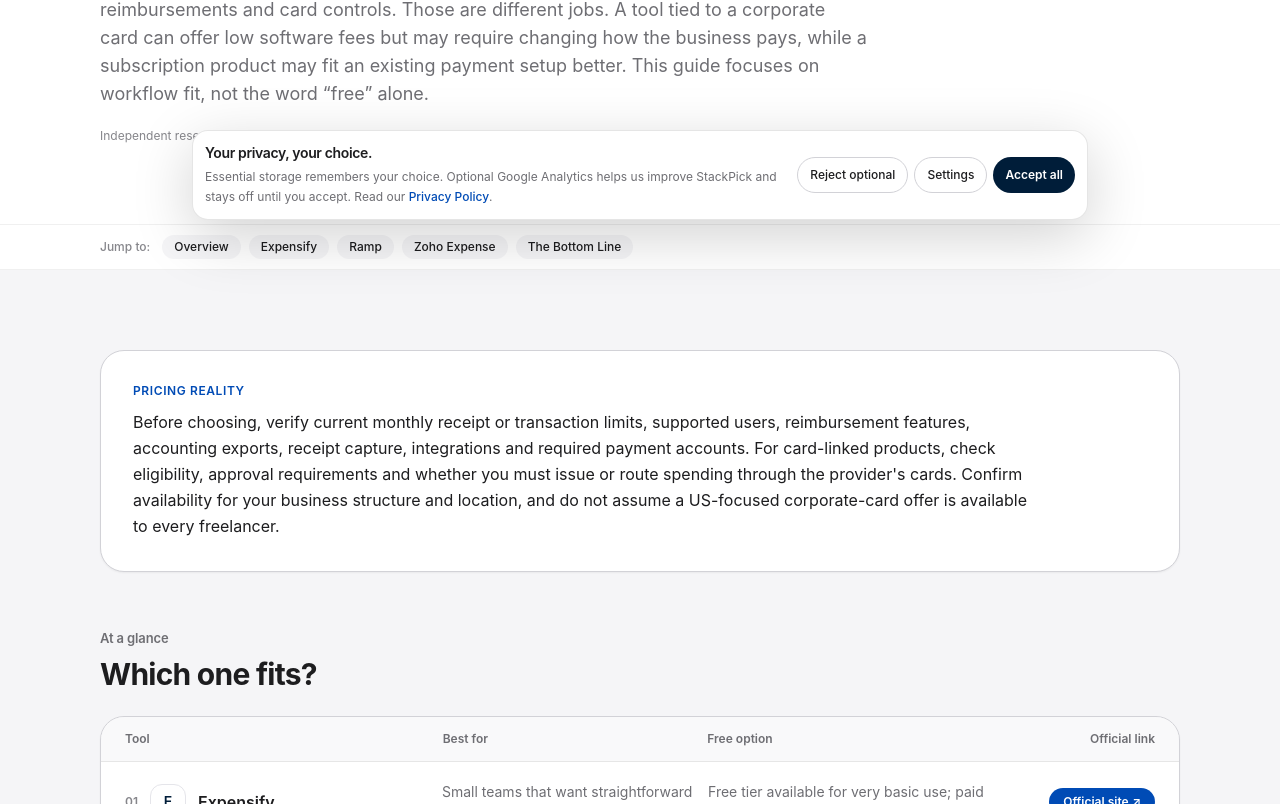
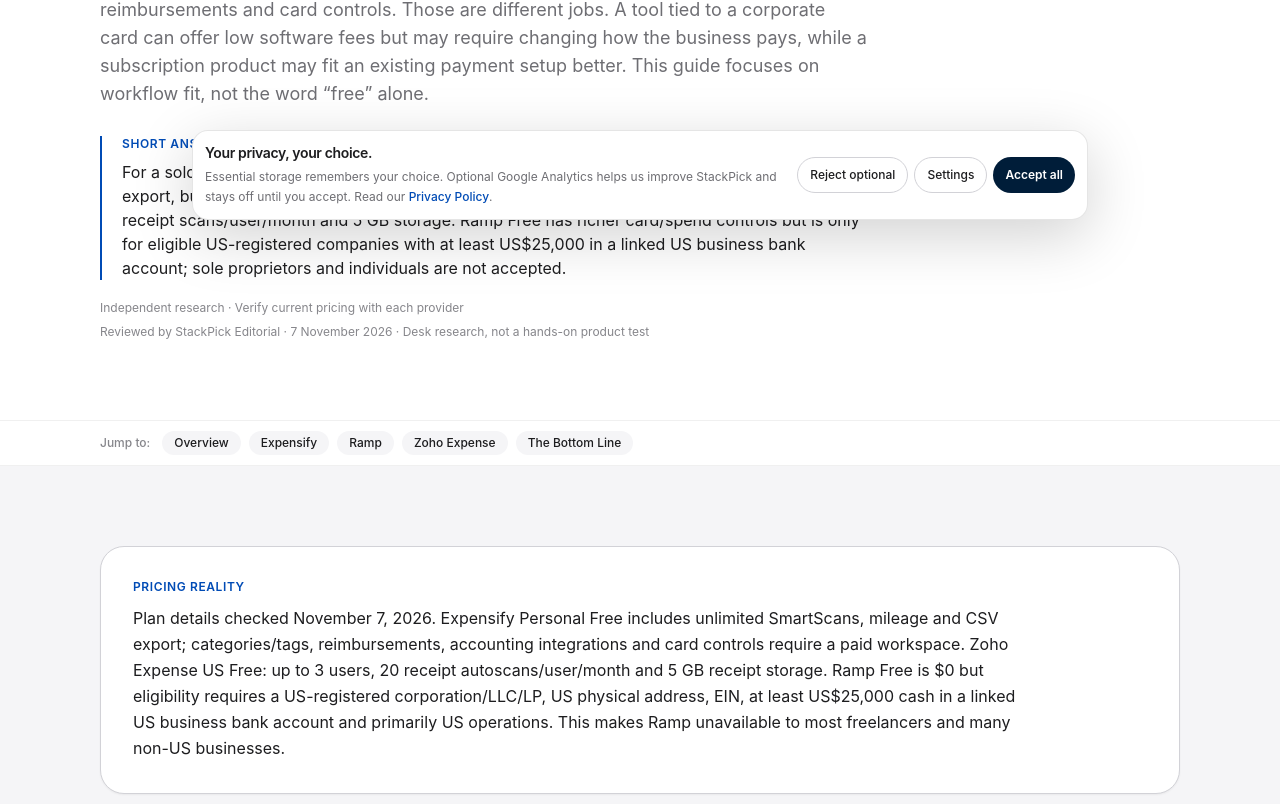
Before and after one commit to LinukaBandara/StackPick, a Next.js app: page /best/expense-management-software in a window 1280 px wide. Shown: the part 556-1360 px from the top of the page. Built offline with nearby package versions, Linux system fonts and the light colour scheme; no server answers.

Commit message:
Add accurate Expensify Ramp and Zoho Expense free plan limits

```diff
--- a/app/best/expense-management-software/page.tsx
+++ b/app/best/expense-management-software/page.tsx
@@ -13,35 +13,37 @@ export default function Page() {
     <ComparisonArticle
       title="Best Expense Tracking Software for Freelancers and Small Business"
       slug="expense-management-software"
+      reviewedOn="2026-11-07"
       intro="Freelancers often need to capture receipts, categorize business purchases and export records for tax preparation; small teams may also need employee submissions, approvals, reimbursements and card controls. Those are different jobs. A tool tied to a corporate card can offer low software fees but may require changing how the business pays, while a subscription product may fit an existing payment setup better. This guide focuses on workflow fit, not the word “free” alone."
-      pricingNote="Before choosing, verify current monthly receipt or transaction limits, supported users, reimbursement features, accounting exports, receipt capture, integrations and required payment accounts. For card-linked products, check eligibility, approval requirements and whether you must issue or route spending through the provider's cards. Confirm availability for your business structure and location, and do not assume a US-focused corporate-card offer is available to every freelancer."
+      quickAnswer="For a solo freelancer, Expensify Personal Free includes unlimited SmartScans, mileage and CSV export, but not team approvals or reimbursements. Zoho Expense Free supports 3 users, 20 receipt scans/user/month and 5 GB storage. Ramp Free has richer card/spend controls but is only for eligible US-registered companies with at least US$25,000 in a linked US business bank account; sole proprietors and individuals are not accepted."
+      pricingNote="Plan details checked November 7, 2026. Expensify Personal Free includes unlimited SmartScans, mileage and CSV export; categories/tags, reimbursements, accounting integrations and card controls require a paid workspace. Zoho Expense US Free: up to 3 users, 20 receipt autoscans/user/month and 5 GB receipt storage. Ramp Free is $0 but eligibility requires a US-registered corporation/LLC/LP, US physical address, EIN, at least US$25,000 cash in a linked US business bank account and primarily US operations. This makes Ramp unavailable to most freelancers and many non-US businesses."
       tools={[
         {
           name: "Expensify",
           bestFor: "Small teams that want straightforward expense reporting and reimbursement",
-          freeOption: "Free tier available for very basic use; paid tiers scale from there.",
+          freeOption: "Personal Free includes unlimited SmartScans, mileage tracking, manual expenses and CSV export. A paid workspace is required for categories/tags, reimbursements, approvals, accounting integrations and corporate-card controls.",
           tradeoff:
             "The receipt-scanning SmartScan feature and straightforward reimbursement flow are genuinely well-reviewed and quick to set up. It's a subscription cost with no corporate-card offset, so at a real headcount it can cost more per month than a card-based free alternative - the trade-off is not needing to route company spend through a specific card provider.",
-          url: "https://www.expensify.com/",
+          url: "https://www.expensify.com/pricing",
         },
         {
           name: "Ramp",
           bestFor: "Businesses willing to put company card spend through Ramp's own cards",
-          freeOption: "Free tier available, subsidized by Ramp's corporate card interchange revenue.",
+          freeOption: "Ramp Free is $0 and includes corporate cards, expense management and accounting integrations, but eligibility is restricted to qualifying US businesses: corporation/LLC/LP, US physical address, EIN, at least US$25,000 cash in a linked US business account and primarily US operations. Sole proprietors and individuals are not accepted.",
           tradeoff:
-            "Real-time spend controls, automated categorization, and proactive savings suggestions go meaningfully beyond passive expense reporting - this is a spend-management platform, not just a report-filing tool. The free/cheap pricing model depends on actually using Ramp's cards for company spend, which is a bigger commitment than just installing a reporting app.",
-          url: "https://ramp.com/",
+            "A broader spend-management platform with card controls, bill pay and accounting integrations. The free offer is not a universal no-cost expense app: application eligibility and corporate-card underwriting matter, and most freelancers outside the US will not qualify.",
+          url: "https://ramp.com/pricing",
         },
         {
           name: "Zoho Expense",
           bestFor: "Very small teams on a tight budget, especially already using Zoho",
-          freeOption: "Free plan for a small number of users.",
+          freeOption: "US Free plan supports up to 3 users, 20 receipt autoscans/user/month and 5 GB storage. Standard and Premium add higher scan limits, card feeds and advanced policies.",
           tradeoff:
             "The most budget-friendly genuine option here, and it connects cleanly to Zoho Books if you're already in that ecosystem. Automation and card-integration depth are lighter than Ramp's - fine for basic reporting, limiting if you want proactive spend controls.",
-          url: "https://www.zoho.com/expense/",
+          url: "https://www.zoho.com/us/expense/pricing/",
         },
       ]}
-      bottomLine="For a solo freelancer, first test whether a receipt-capture and export workflow is enough; do not pay for team approvals you will never use. For a small team that needs reimbursement and review, compare the full submission-to-payment process. Consider card-linked spend management only if the business is eligible and willing to use that card ecosystem. Before committing, export a month of test transactions and check whether the categories and records are usable by your bookkeeper or tax preparer."
+      bottomLine="Solo freelancer: Expensify Personal Free is a useful receipt/mileage/export tool, but not a full team expense system. Small team: compare Zoho Expense's 3-user Free plan with its paid scan and policy limits. Eligible US company: consider Ramp only after confirming corporate eligibility and card underwriting. Test export quality before handing records to a bookkeeper."
     />
   );
 }
```
